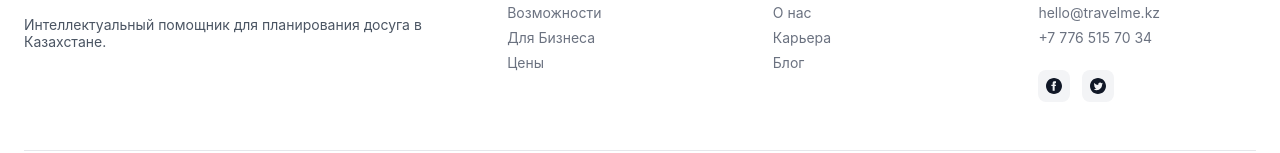
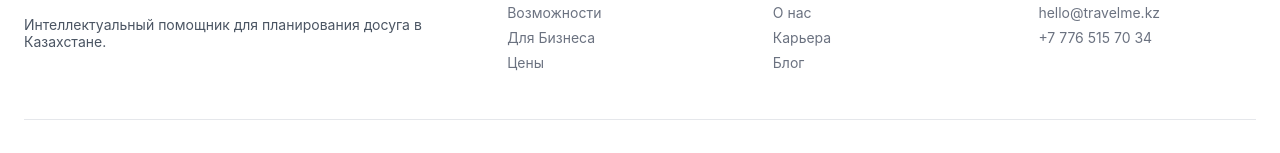
Before and after one commit to kandratiche/Travelme-web, a React (Vite) app: page / in a window 1280 px wide. Shown: the part 4495-4648 px from the top of the page. Built offline with nearby package versions, Linux system fonts and the light colour scheme.

Commit message:
removed social icons

```diff
--- a/src/components/Footer.tsx
+++ b/src/components/Footer.tsx
@@ -44,7 +44,7 @@
             <ul className="footer-links">
               <li>hello@travelme.kz</li>
               <li>+7 776 515 70 34</li>
-              <li className="social-icons">
+              {/* <li className="social-icons">
                 <a href="#" className="social-icon">
                   <svg fill="currentColor" viewBox="0 0 24 24">
                     <path d="M12 0c-6.627 0-12 5.373-12 12s5.373 12 12 12 12-5.373 12-12-5.373-12-12-12zm3 8h-1.35c-.538 0-.65.221-.65.778v1.222h2l-.209 2h-1.791v7h-3v-7h-2v-2h2v-2.308c0-1.769.931-2.692 3.029-2.692h1.971v3z"/>
@@ -55,7 +55,7 @@
                     <path d="M12 0c-6.627 0-12 5.373-12 12s5.373 12 12 12 12-5.373 12-12-5.373-12-12-12zm6.066 9.645c.183 4.04-2.83 8.544-8.164 8.544-1.622 0-3.131-.476-4.402-1.291 1.524.18 3.045-.244 4.252-1.189-1.256-.023-2.317-.854-2.684-1.995.451.086.895.061 1.298-.049-1.381-.278-2.335-1.522-2.304-2.853.388.215.83.344 1.301.359-1.279-.855-1.641-2.544-.889-3.835 1.416 1.738 3.533 2.881 5.92 3.001-.419-1.796.944-3.527 2.799-3.527.825 0 1.572.349 2.096.907.654-.128 1.27-.368 1.824-.697-.215.671-.67 1.233-1.263 1.589.581-.07 1.135-.224 1.649-.453-.384.578-.87 1.084-1.433 1.489z"/>
                   </svg>
                 </a>
-              </li>
+              </li> */}
             </ul>
           </div>
         </div>
```
